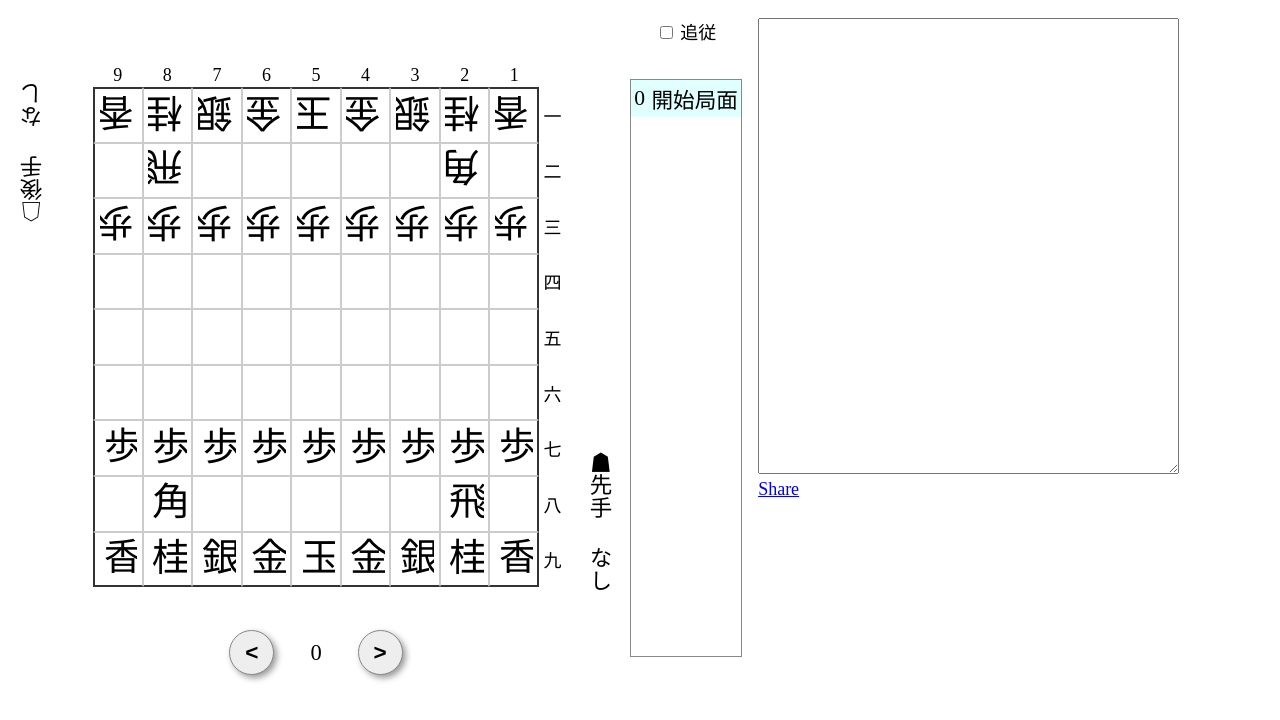
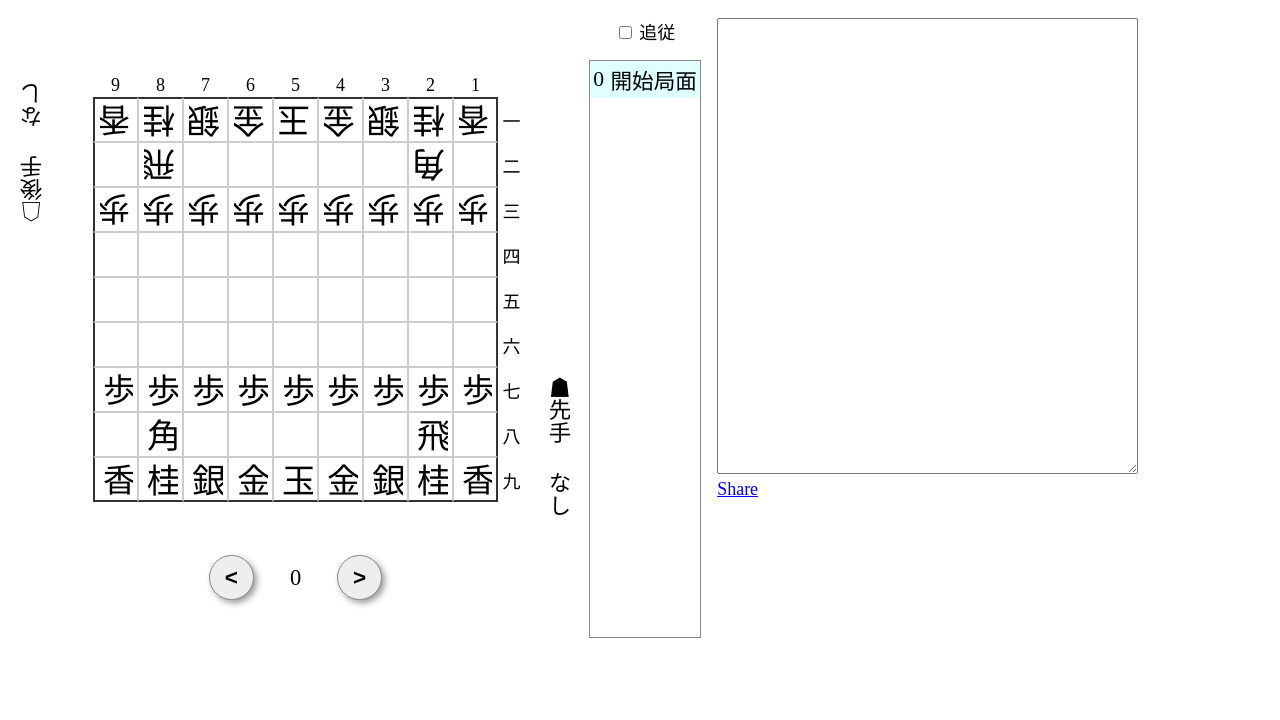
Before and after one commit to koji-hirono/shogi-view, a plain HTML site: page index.html in a window 1280 px wide. Drawn offline with nearby package versions, Linux system fonts and the light colour scheme.

Commit message:
Minor adjustment layout

```diff
--- a/index.html
+++ b/index.html
@@ -76,9 +76,11 @@ const Piece = {
 <style>
 .board {
   display: grid;
-  width: min(500px, 100vmin);
-  grid-template-columns: 1.5em repeat(9, 1fr) 1.5em;
-  grid-template-rows: 1.5em repeat(9, 1fr) 1.5em;
+  /* width: min(500px, 100vmin); */
+  /* height: min(500px, 100vmin); */
+  width: max-content;
+  grid-template-columns: 1.5em repeat(9, min(45px, 9vmin)) 1.5em;
+  grid-template-rows: 1.5em repeat(9, min(45px, 9vmin)) 1.5em;
 }
 .square {
   padding: 0.25em;
@@ -394,11 +396,14 @@ const Movelog = {
   font-size: 1.25em;
 }
 .board {
+  margin: auto auto;
   text-align: center;
   border-collapse: collapse;
 }
 .control {
-  margin: auto auto;
+  margin-left: auto;
+  margin-right: auto;
+  margin-bottom: 1em;
   width: max-content;
 }
 .movelog {
```
